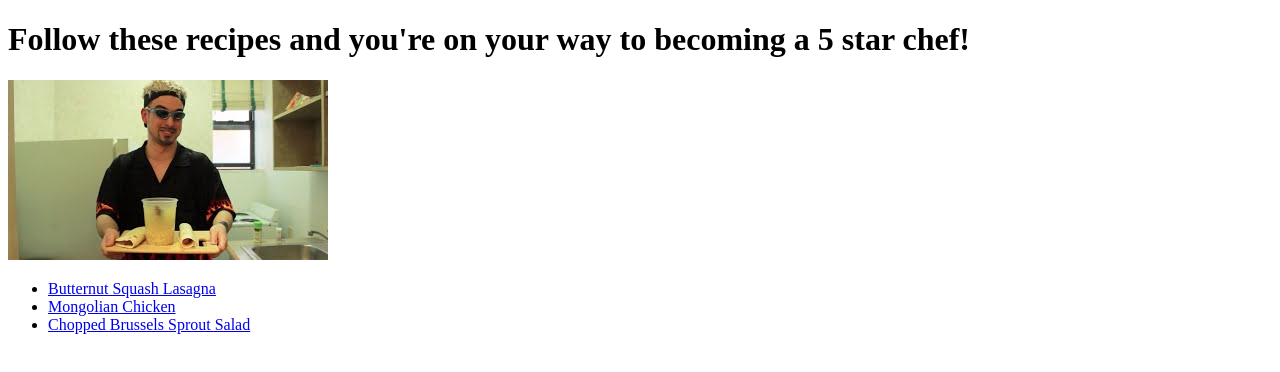
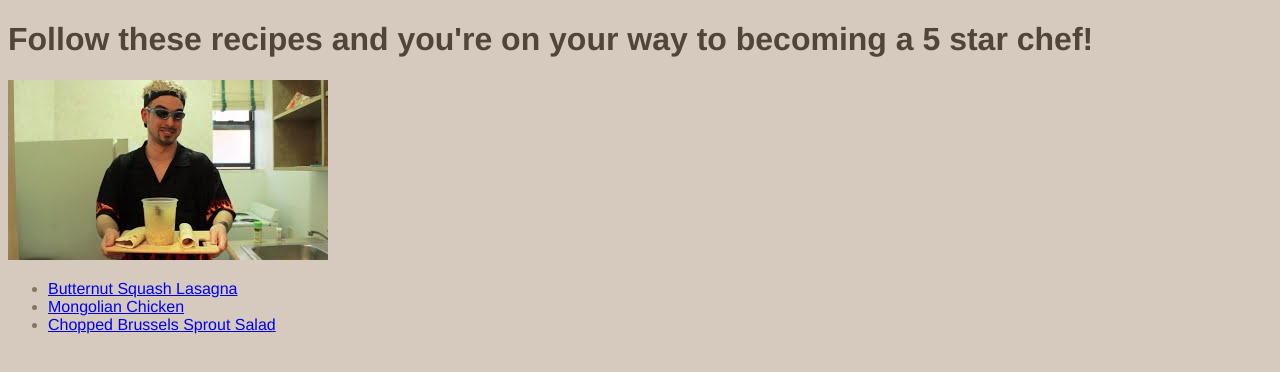
Before and after one commit to EvilTerry/odin_recipes, a plain HTML site: page index.html in a window 1280 px wide. Drawn offline with Linux system fonts and the light colour scheme.

Commit message:
Add styles.css and styled it with css

```diff
--- /dev/null
+++ b/css/styles.css
@@ -0,0 +1,13 @@
+* {
+    background-color: #D5CABD;
+}
+
+h1, h2{
+    color: #504538;
+    font-family: Helvetica, sans-serif
+}
+
+li, p{
+    color: #86745e;
+    font-family: Helvetica, sans-serif
+}
--- a/index.html
+++ b/index.html
@@ -1,8 +1,10 @@
 <!DOCTYPE html>
 <html lang="en">
     <head>
+       <meta charset="utf-8">
+       <link rel="stylesheet" href="css/styles.css" />
         <title>Terrys' Recipes</title>
-        <meta charset="utf-8">
+
     </head>
 
     <body>
```
Also changed, not shown: recipes/chicken.html (+1 -0 lines), recipes/lasagna.html (+1 -0 lines), recipes/salad.html (+1 -0 lines).
